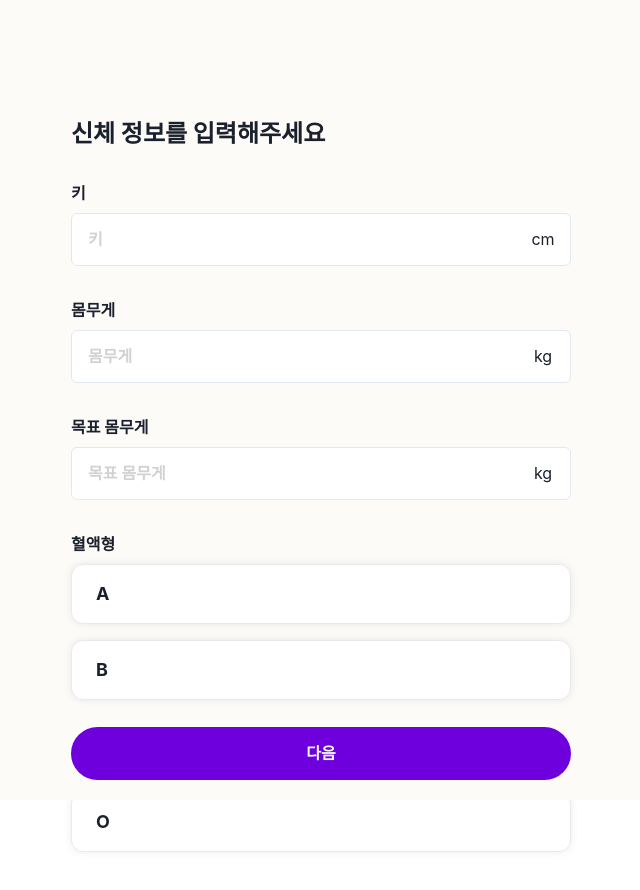
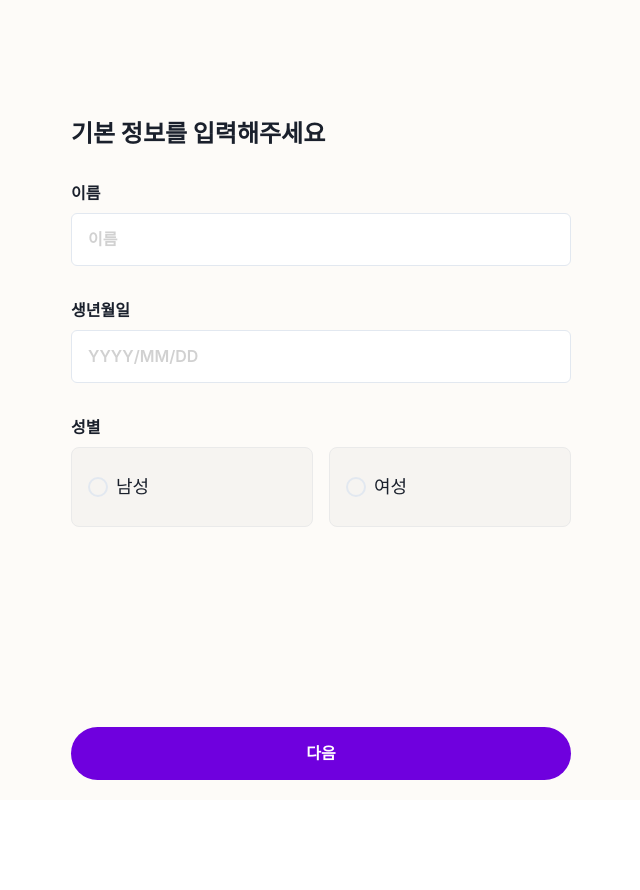
Before and after one commit to foodteacher/FoodTeacherV2-FE, a Next.js app: page /signup in a window 1280 px wide. Shown: the top 890 px of the page, without its empty margins (319-959 px from the left). After the commit the page ends 800 px from the top, so only its background shows below. Built offline with nearby package versions, Linux system fonts and the light colour scheme.

Commit message:
feat : user 생년월일 validation
Refs:[#21]

```diff
--- a/app/(featured-slice)/shared/ui/Input/SignupInput.tsx
+++ b/app/(featured-slice)/shared/ui/Input/SignupInput.tsx
@@ -2,11 +2,12 @@ import { Input } from "@chakra-ui/react";
 import React from "react";
 import { FormInputProp } from "./type";
 
-const SignupInput = ({ ...props }: FormInputProp) => {
+const SignupInput = ({ register, ...props }: FormInputProp) => {
+  console.log(props);
   return (
     <Input
       {...props}
-      {...props.register}
+      {...register}
       borderColor={"gray.200"}
       bgColor={"#FFFFFF"}
       fontWeight={"semibold"}
--- a/app/(featured-slice)/shared/ui/radio/FrontRadio.tsx
+++ b/app/(featured-slice)/shared/ui/radio/FrontRadio.tsx
@@ -20,14 +20,15 @@ const RadioCard = ({
   padding,
   ...props
 }: PropsWithChildren<RadioCardType>) => {
-  const { getInputProps, getRadioProps } = useRadio(props);
+  const { getInputProps, getRadioProps, getLabelProps } = useRadio(props);
 
   const input = getInputProps();
   const checkbox = getRadioProps();
-
+  const label = getLabelProps();
+  // console.log(props.children);
   return (
     <Box as="label" w={"100%"} left={0} h={h}>
-      {/* <input {...input} /> */}
+      <input {...input} />
       <Flex
         {...checkbox}
         cursor="pointer"
@@ -35,6 +36,7 @@ const RadioCard = ({
         borderRadius={"8px"}
         borderColor={"#EAEAEA"}
         alignItems={"flex-start"}
+        h={"80px"}
         bg={"#F6F4F1"}
         _checked={{
           bg: "#FAF7FC",
@@ -48,17 +50,7 @@ const RadioCard = ({
         flexDir={"column"}
         gap={"30px"}
       >
-        {/* {props.children} */}
-        <Radio
-          {...props}
-          // {...checkbox}
-          size={"lg"}
-          flexDir={"row"}
-          bg={"white"}
-          borderColor={"#E1E1E1"}
-          color={"#D0CECB"}
-          // _checked={{ bg: "red", borderColor: "#8F00FF", color: "#8F00FF" }}
-        />
+        <Radio {...props} size={"lg"} flexDir={"row"} gap={"0px"} />
       </Flex>
     </Box>
   );
@@ -89,7 +81,7 @@ export const FrontRadio = ({
   const group = getRootProps();
 
   return (
-    <Flex {...group} {...props} padding={"0"}>
+    <Flex {...group} {...props} padding={"0"} h={"80px"}>
       {options.map((value: string | number) => {
         const radio = getRadioProps({ value });
         return (
--- a/app/(featured-slice)/widgets/signup-funnel/ui/funnel/SignupFunnel.tsx
+++ b/app/(featured-slice)/widgets/signup-funnel/ui/funnel/SignupFunnel.tsx
@@ -33,11 +33,7 @@ export const SignupFunnel = () => {
         w={["100%", "100%", "740px"]}
       >
         <Funnel.Step name="info">
-          {/* <UserInfo goNextStep={changeNextStep} setState={setSurveyState} /> */}
-          <UserPysicalStep
-            goNextStep={changeNextStep}
-            setState={setSurveyState}
-          />
+          <UserInfo goNextStep={changeNextStep} setState={setSurveyState} />
         </Funnel.Step>
         <Funnel.Step name="physical">
           <UserPysicalStep
--- a/app/(featured-slice)/widgets/signup-funnel/ui/step/UserInfoStep.tsx
+++ b/app/(featured-slice)/widgets/signup-funnel/ui/step/UserInfoStep.tsx
@@ -4,6 +4,7 @@ import {
   FormControl,
   FormErrorMessage,
   Heading,
+  Input,
 } from "@chakra-ui/react";
 import React from "react";
 import { StepProps, UserInfoType } from "../../types";
@@ -20,13 +21,32 @@ export const UserInfo = ({ goNextStep, setState }: StepProps) => {
     register,
     control,
     handleSubmit,
-  } = useForm<UserInfoType>();
+  } = useForm<UserInfoType>({
+    defaultValues: {
+      gender: "",
+    },
+  });
 
   const onSubmit: SubmitHandler<UserInfoType> = (formInfo) => {
     setState((data) => {
       return { ...data, ...formInfo };
     });
     goNextStep();
+  };
+
+  console.log(errors);
+
+  const inputSlashValidation = (e: any) => {
+    let value = e.target.value;
+    value = value.replace(/\D/g, "");
+
+    if (value.length > 4) {
+      value = value.slice(0, 4) + "/" + value.slice(4);
+    }
+    if (value.length > 7) {
+      value = value.slice(0, 7) + "/" + value.slice(7);
+    }
+    e.target.value = value;
   };
 
   return (
@@ -50,6 +70,13 @@ export const UserInfo = ({ goNextStep, setState }: StepProps) => {
             }),
           }}
         />
+        {/* <Input
+          id="name"
+          placeholder="이름"
+          {...register("name", {
+            required: { value: true, message: "이름을 입력해주세요." },
+          })}
+        /> */}
         <FormErrorMessage>
           {errors.name && errors.name.message}
         </FormErrorMessage>
@@ -63,6 +90,7 @@ export const UserInfo = ({ goNextStep, setState }: StepProps) => {
           register={{
             ...register("birthday", {
               required: { value: true, message: "생년월일을 입력해주세요." },
+              onChange: (e) => inputSlashValidation(e),
               pattern: /^\d{4}\/\d{2}\/\d{2}$/,
             }),
           }}
@@ -82,12 +110,12 @@ export const UserInfo = ({ goNextStep, setState }: StepProps) => {
           name={"gender"}
           control={control}
           w={"100%"}
-          h={"56px"}
+          h={"80px"}
           gap={"16px"}
           padding={"12px 16px"}
         />
         <FormErrorMessage>
-          {errors.gender && errors.gender.message}
+          {errors.gender && "성별을 선택해 주세요."}
         </FormErrorMessage>
       </FormControl>
 
@@ -100,7 +128,18 @@ export const UserInfo = ({ goNextStep, setState }: StepProps) => {
         w={["100%", "100%", "740px"]}
         margin={"0 auto"}
       >
-        <SignupButton type={"submit"}>다음</SignupButton>
+        <Box
+          pos={"fixed"}
+          right={0}
+          bottom={0}
+          left={0}
+          padding={["16px", "16px", "20px 120px"]}
+          w={["100%", "100%", "740px"]}
+          margin={"0 auto"}
+          bg={"#FDFBF8"}
+        >
+          <SignupButton type={"submit"}>다음</SignupButton>
+        </Box>
       </Box>
     </Flex>
   );
```
